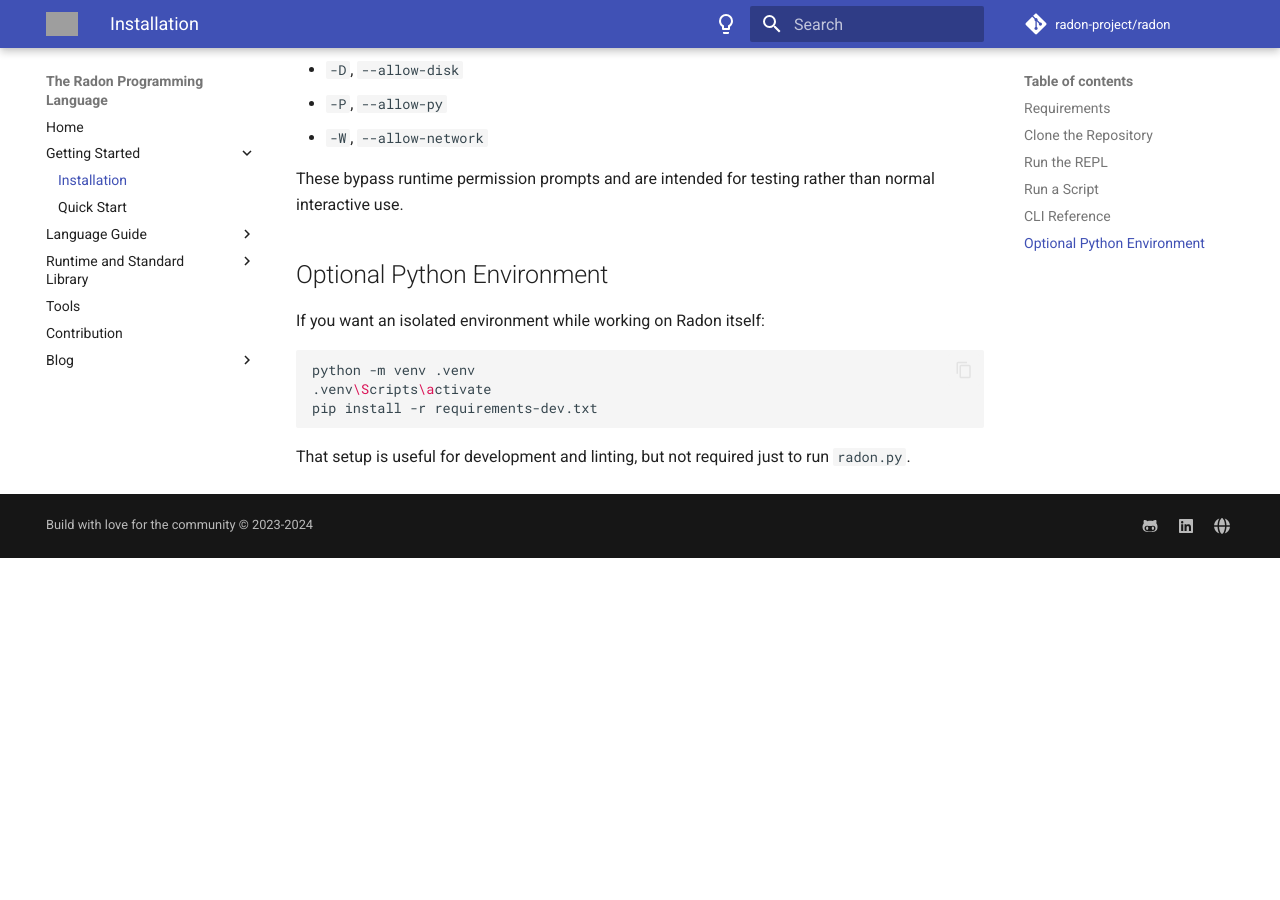
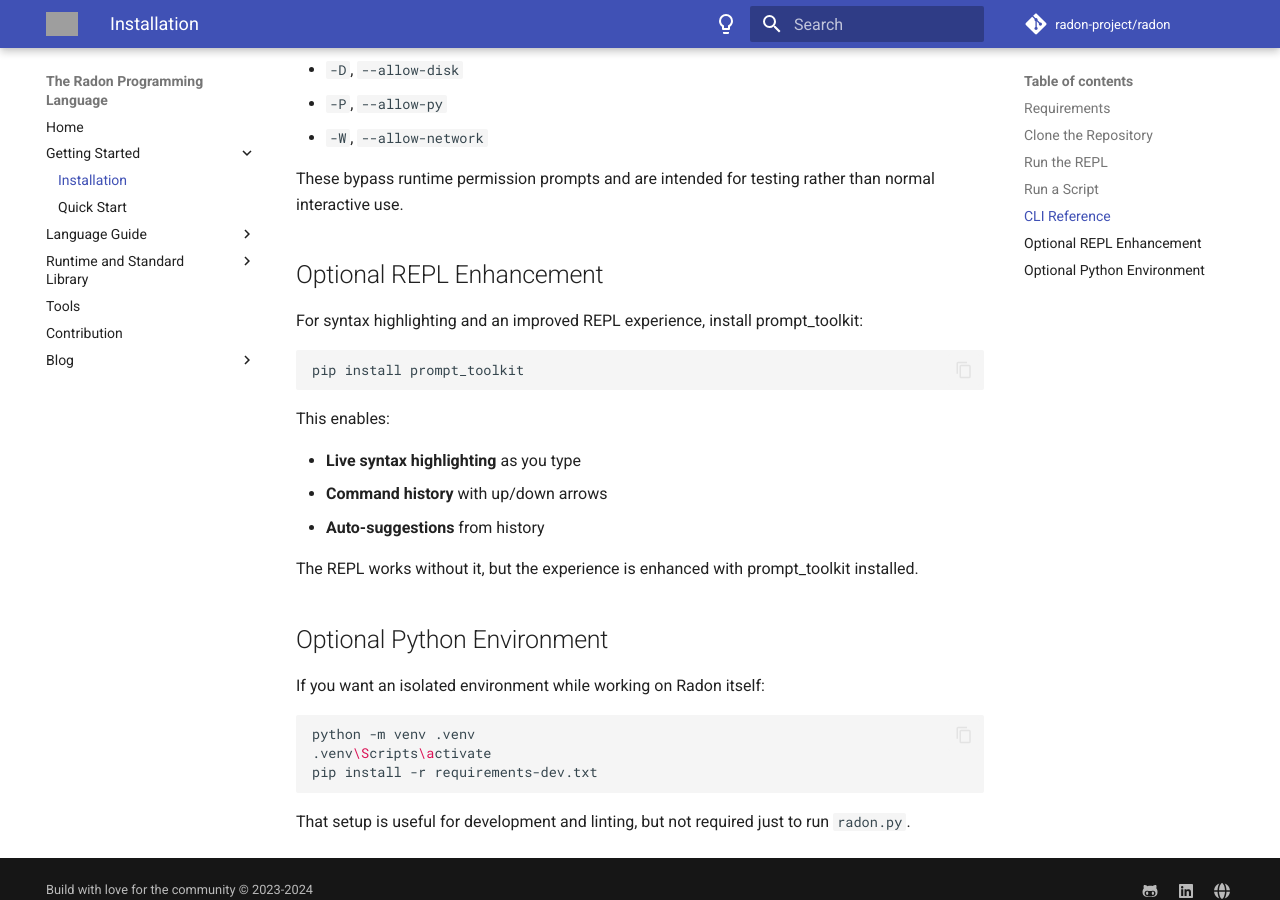
Before and after one commit to radon-project/docs, an MkDocs documentation site: the page built from docs/installation.md, in a window 1280 px wide and 900 px high, scrolled down 1337 px. Built offline with MkDocs 1.6.1 and Material for MkDocs 9.7.7, drawn with Linux system fonts in a browser that asks for light colours; nearby versions of some CDN libraries; comment, search, counter and statistics services are not loaded; before the commit the page ends 1895 px from its top, so only the background shows below that; grey boxes are pictures that could not be loaded.

Commit message:
docs: add REPL syntax highlighting section to installation guide

````diff
--- a/docs/installation.md
+++ b/docs/installation.md
@@ -52,6 +52,22 @@
 
 These bypass runtime permission prompts and are intended for testing rather than normal interactive use.
 
+## Optional REPL Enhancement
+
+For syntax highlighting and an improved REPL experience, install prompt_toolkit:
+
+```bash
+pip install prompt_toolkit
+```
+
+This enables:
+
+- **Live syntax highlighting** as you type
+- **Command history** with up/down arrows
+- **Auto-suggestions** from history
+
+The REPL works without it, but the experience is enhanced with prompt_toolkit installed.
+
 ## Optional Python Environment
 
 If you want an isolated environment while working on Radon itself:
````
